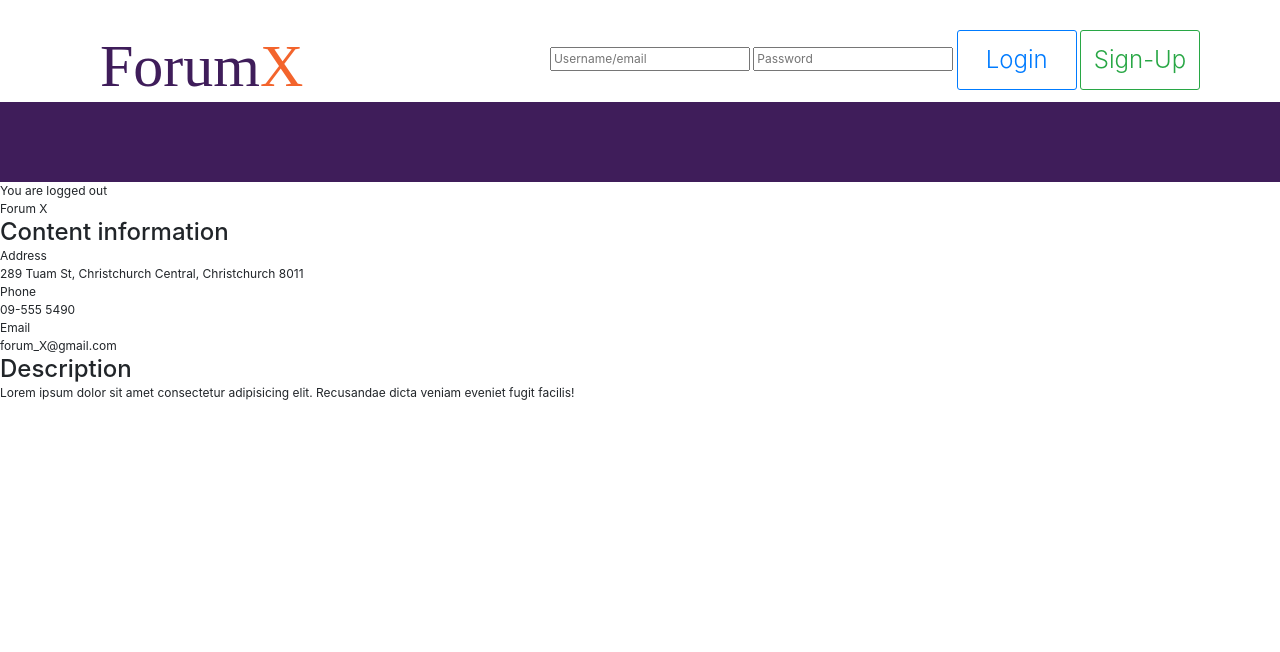
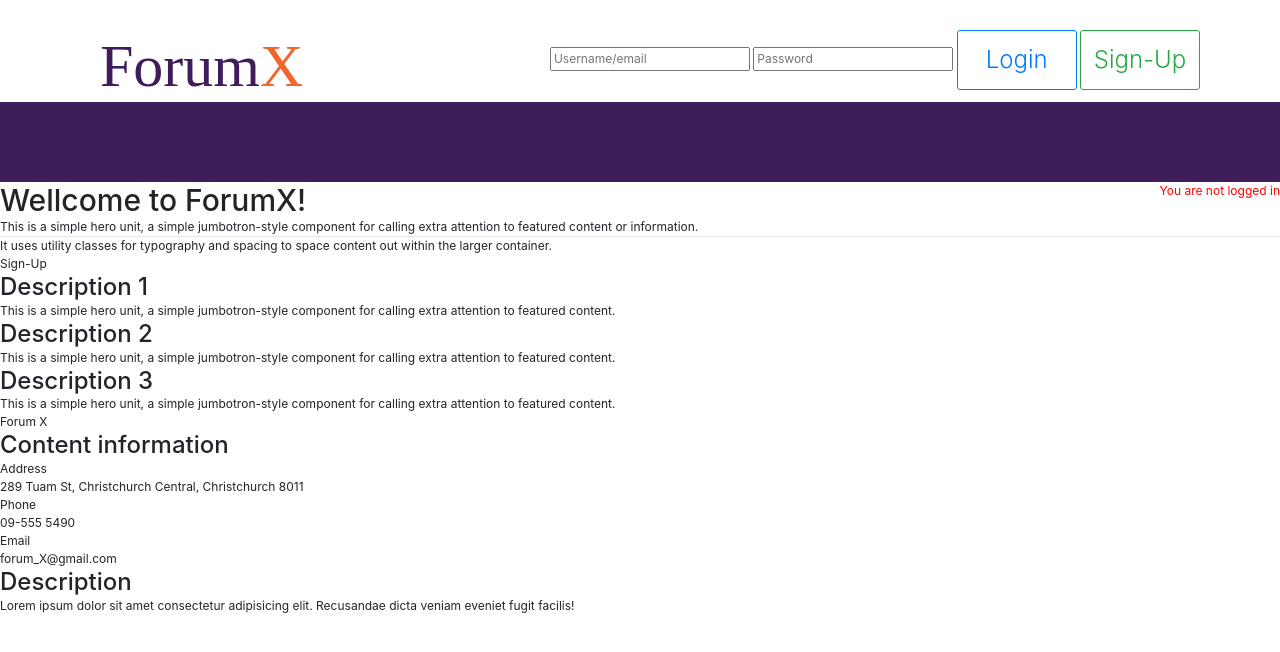
Before and after one commit to AntonILLI/ForumX, a PHP site: page / in a window 1280 px wide. Shown: the top 652 px of the page. Run offline with PHP 8.4, Linux system fonts and the light colour scheme.

Commit message:
Anton: index.php (req header, req landing) - landing (req footer)

```diff
--- a/header.php
+++ b/header.php
@@ -11,7 +11,7 @@
     <title>Forum X</title>
     <link rel="stylesheet" href="./css/home.css" type="text/css">
 
-        <title></title>
+    <title></title>
     </head>
     <body>
 
@@ -23,7 +23,10 @@
                 echo
                 '
                 <form action="scripts/logout.php" method="post">
+                <button type="submit" name="logout-btn" class="btn btn-outline-warning">Logout</button>
+                <!--
                 <button type="submit" name="logout-btn">Logout</button>
+                -->
                 </form>
                 ';
             } else {
--- a/index.php
+++ b/index.php
@@ -1,13 +1,15 @@
 <?php require "header.php"; ?>
 
 <main>
-    <?php
-    if (isset($_SESSION['userID'])) {
-        echo "<p>You are logged in</p>";
-    } else {
-        echo "<p>You are logged out</p>";
-    }
-    ?>
+    <div style="float: right">
+        <?php
+        if (isset($_SESSION['userID'])) {
+            echo "<p style='color: green'>You are logged in</p>";
+        } else {
+            echo "<p style='color: red'>You are not logged in</p>";
+        }
+        ?>
+    </div>
 </main>
 
-<?php require "footer.php"; ?>
+<?php require "landing.php"; ?>
--- a/landing.php
+++ b/landing.php
@@ -1,11 +1,8 @@
-<?php include("header.php"); ?>
-
-
 <div className="container-fluid">
         <div className="row">
           <div className="banner1 col-2">
             <div className="d-flex flex-column">
-              <div />
+              <div>
             </div>
           </div>
 
@@ -68,12 +65,4 @@
         </div>
       </div>
 
-
-
-
-
-
-
-
-
-      <?php include("footer.php");?>
+<?php require "footer.php"; ?>
```
